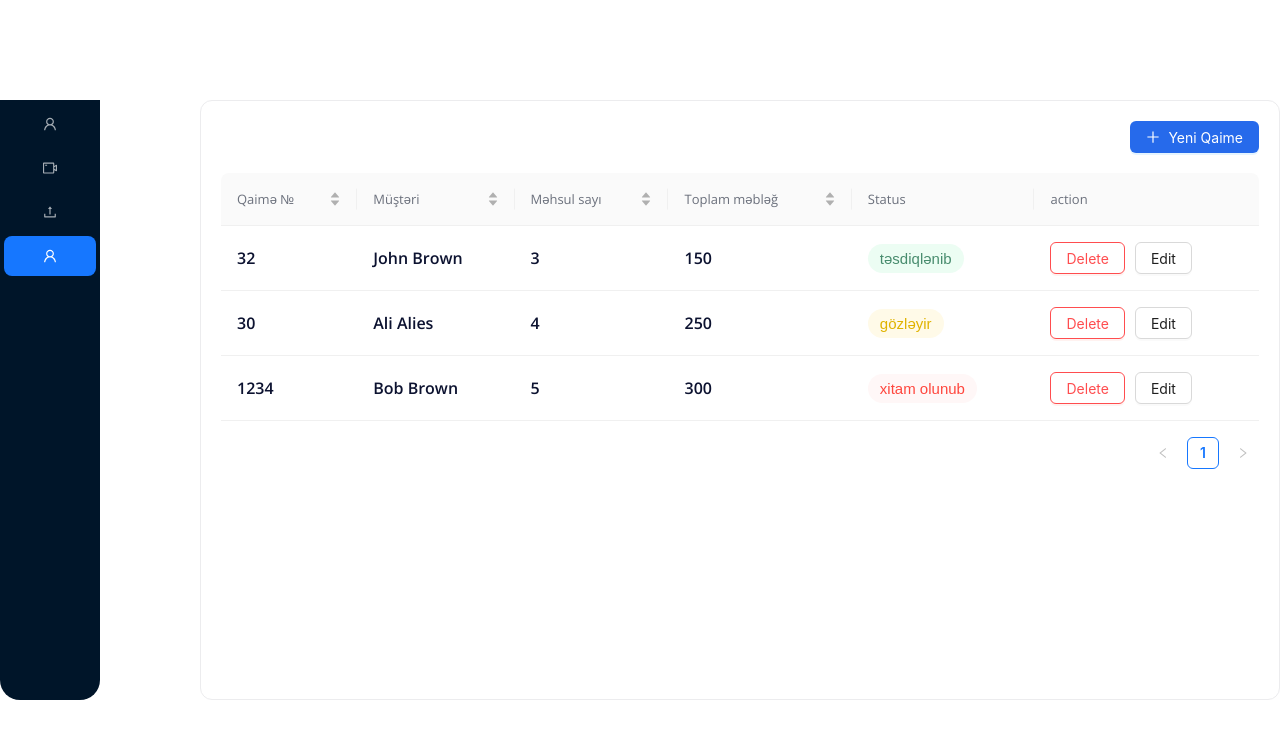
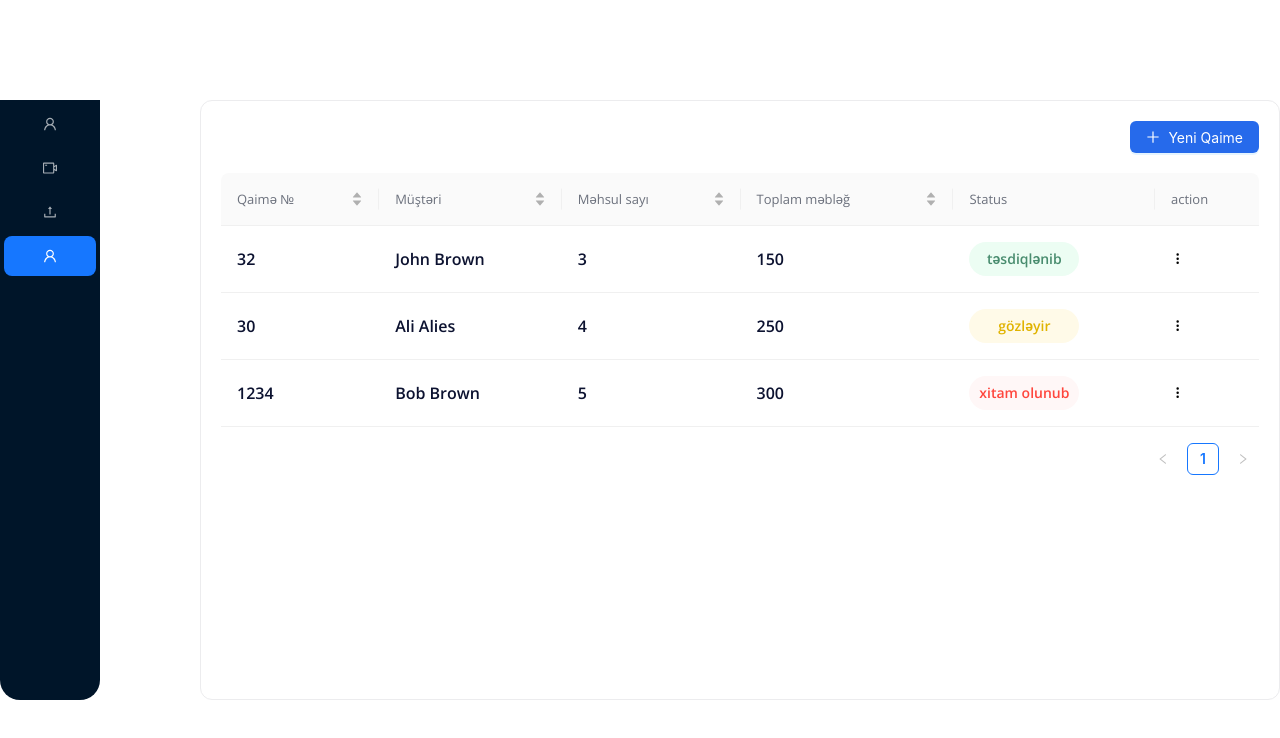
Before and after one commit to azizleyla/pasha-task, a React (Create React App) app: page / in a window 1280 px wide. Shown: the top 738 px of the page. Built offline with nearby package versions, Linux system fonts and the light colour scheme.

Commit message:
new steps

```diff
--- a/package.json
+++ b/package.json
@@ -10,6 +10,7 @@
     "antd": "^5.2.2",
     "react": "^18.2.0",
     "react-dom": "^18.2.0",
+    "react-icons": "^4.7.1",
     "react-router-dom": "^6.8.1",
     "react-scripts": "5.0.1",
     "web-vitals": "^2.1.4"
--- a/src/component/dropdown/StatusDropdown.js
+++ b/src/component/dropdown/StatusDropdown.js
@@ -1,31 +1,33 @@
+import { DeleteOutlined, EditOutlined, PrinterOutlined } from '@ant-design/icons';
 import { Button, Dropdown, Menu, Space } from 'antd';
 
 
+import { BsThreeDotsVertical } from "react-icons/bs"
 
 const StatusDropdown = ({ text, setIsOpenStatusModal, isOpenStatusModal }) => {
   const items = [
     {
       key: '1',
       label: (
-        <p className='status-btn submit'>
-          təsdiqlənib
-        </p>
+        <button className='action-btn'>
+          <EditOutlined /> Düzəliş et
+        </button>
       ),
     },
     {
       key: '2',
       label: (
-        <p className='status-btn waited'>
-          gözləyir
-        </p>
+        <button className='action-btn'>
+          <DeleteOutlined />  Sil
+        </button>
       ),
     },
     {
       key: '3',
       label: (
-        <p onClick={() => setIsOpenStatusModal(true)} className='status-btn cancelled'>
-          xitam olunub
-        </p>
+        <button className='action-btn'>
+          <PrinterOutlined /> Statusu dəyiş
+        </button>
       ),
     },
     {
@@ -43,6 +45,7 @@ const StatusDropdown = ({ text, setIsOpenStatusModal, isOpenStatusModal }) => {
   }
   return (
 
+
     <Space direction="vertical">
       <Space wrap>
         <Dropdown
@@ -54,7 +57,9 @@ const StatusDropdown = ({ text, setIsOpenStatusModal, isOpenStatusModal }) => {
           placement="bottomLeft"
         >
 
-          <button className={`status-btn ${text === "təsdiqlənib" ? 'submit' : text === "xitam olunub" ? "cancelled" : "waited"}`} onClick={() => setIsOpenStatusModal(!isOpenStatusModal)}>{text}</button>
+          <button style={{ background: "transparent", border: "none", cursor: "pointer" }} onClick={() => setIsOpenStatusModal(!isOpenStatusModal)}>
+            <BsThreeDotsVertical />
+          </button>
         </Dropdown>
 
       </Space>
--- a/src/component/table/Table.js
+++ b/src/component/table/Table.js
@@ -3,7 +3,6 @@ import { useState } from 'react';
 import StatusDropdown from '../dropdown/StatusDropdown';
 import Sidebar from '../sidebar/Sidebar';
 import { PlusOutlined } from "@ant-design/icons"
-
 
 
 
@@ -37,6 +36,11 @@ const data = [
 const onChange = (pagination, filters, sorter, extra) => {
   console.log('params', pagination, filters, sorter, extra);
 };
+const statusMap = {
+  "təsdiqlənib": "submit",
+  "xitam olunub": "cancelled",
+  "gözləyir": "waited"
+}
 
 
 const TableList = () => {
@@ -69,21 +73,14 @@ const TableList = () => {
     {
       title: "Status",
       dataIndex: "status",
-      render: (value) => {
-        return (
+      render: (value) =>
+        <p className={`status-btn ${statusMap[value]}`}>{value}</p>
 
-          <StatusDropdown text={value} isOpenStatusModal={isOpenStatusModal} setIsOpenStatusModal={setIsOpenStatusModal} />
-        )
-
-      }
     },
     {
       title: "action",
       render: () =>
-        <div className='action-btns'>
-          <Button danger onClick={() => handleDelete()} >Delete</Button>
-          <Button success>Edit</Button>
-        </div>
+        <StatusDropdown isOpenStatusModal={isOpenStatusModal} setIsOpenStatusModal={setIsOpenStatusModal} />
 
     }
   ];
--- a/src/index.css
+++ b/src/index.css
@@ -62,13 +62,18 @@ body, .ant-table {
 }
 
 .status-btn {
-  padding: 6px 12px;
+  padding: 6px;
   background: #ECFDF3;
   border-radius: 24px;
   white-space: nowrap;
   border: none;
-  font-size: 15px;
+  font-size: 14px;
   cursor: pointer;
+  display: flex;
+  align-items: center;
+  justify-content: center;
+  max-width: 110px;
+
 }
 
 .status-btn.submit {
@@ -110,3 +115,32 @@ body, .ant-table {
   font-weight: 600;
   text-align: center;
 }
+
+.action-btn {
+  background-color: transparent;
+  border: none;
+  font-size: 14px;
+  line-height: 20px;
+  /* identical to box height, or 143% */
+  padding: 14px 5px;
+
+  width: 100%;
+  gap: 5px;
+  color: #5F646E;
+  border-bottom: 2px solid #f1f1f1;
+}
+
+.ant-dropdown-menu-item {
+  padding: 0 !important;
+  padding: 0 !important;
+}
+
+.ant-dropdown-menu {
+  padding-bottom: 10px !important;
+  padding-top: 10px !important;
+}
+
+
+.action-btn svg {
+  font-size: 25px;
+}
```
Also changed, not shown: 1 other file (tests, documents, lock files or other folders).
